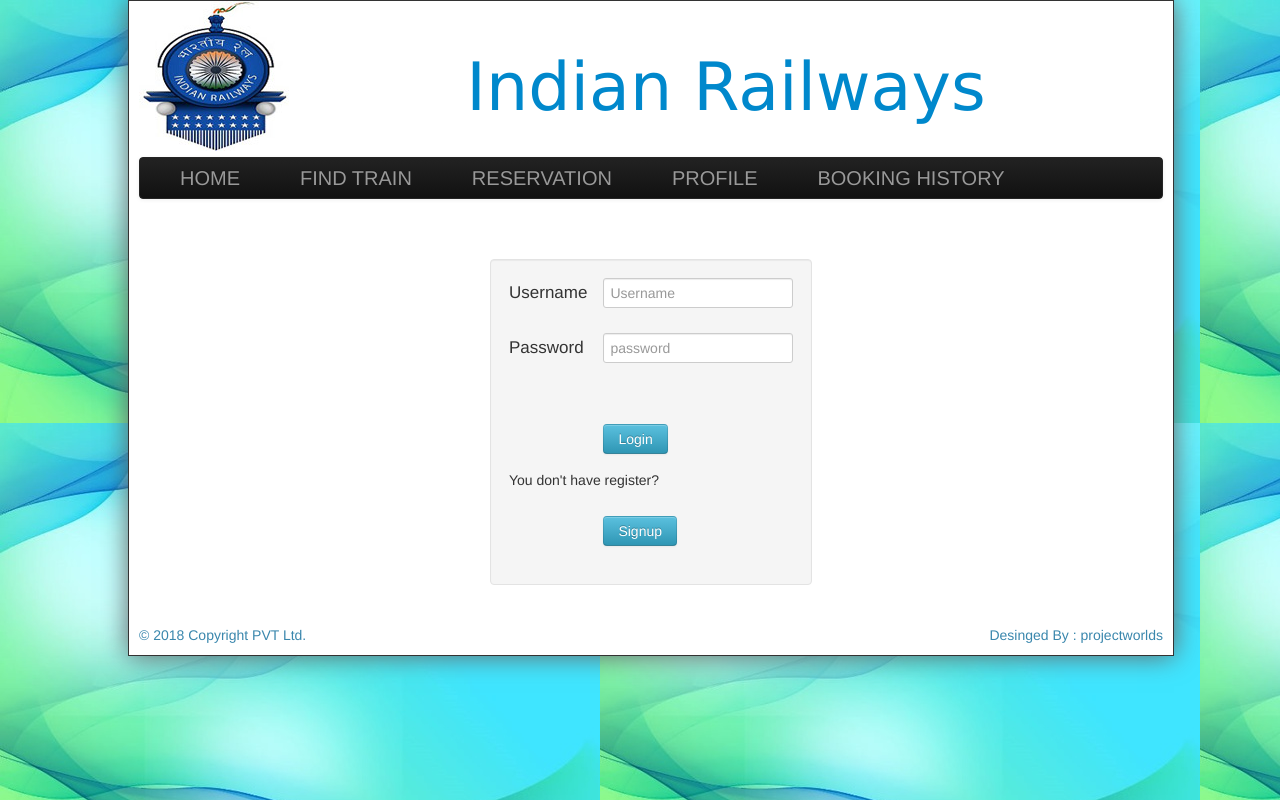
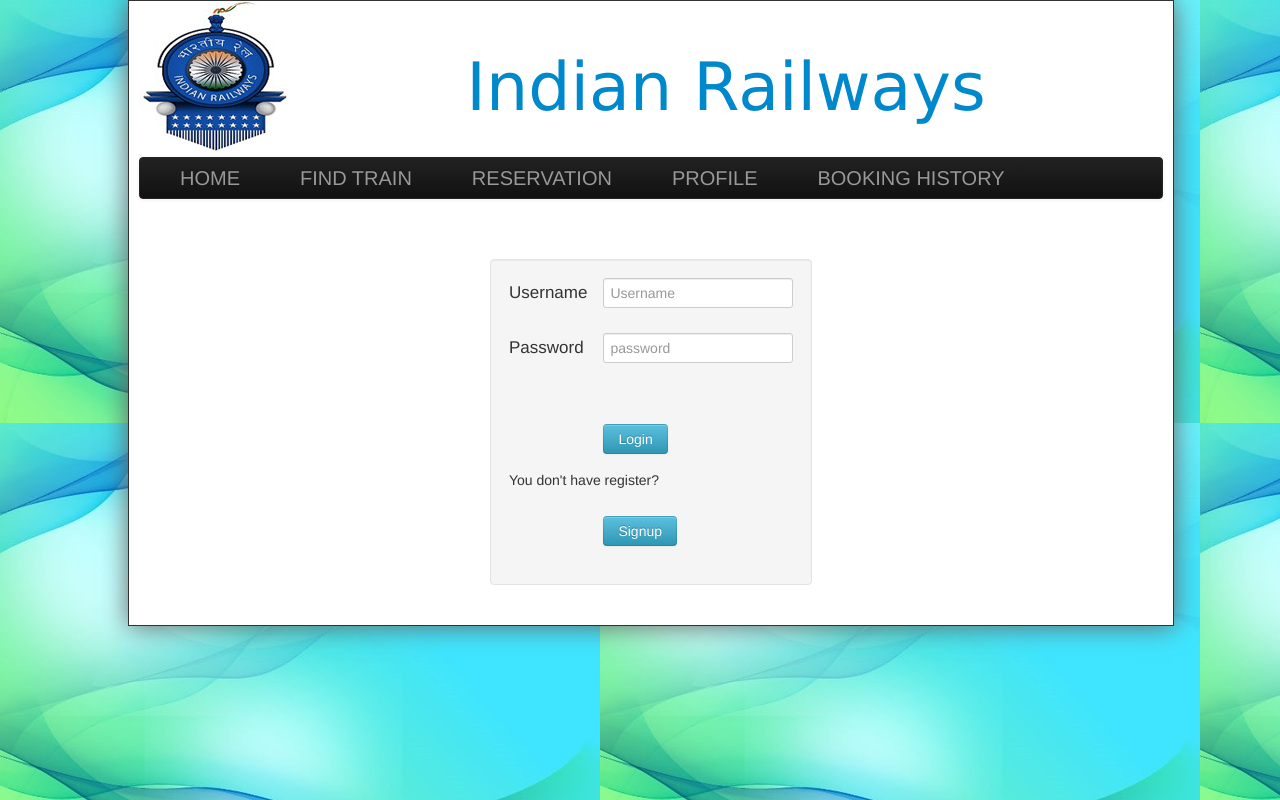
Before and after one commit to Anshul-gour01/TrackMaster_booking, a PHP site: page /login1.php in a window 1280 px wide. Run offline with PHP 8.4, Linux system fonts and the light colour scheme.

Commit message:
Update login1.php

```diff
--- a/railres/login1.php
+++ b/railres/login1.php
@@ -118,15 +118,8 @@
 		<br/>
 		<!-- Footer -->
 <footer >
-		<div style="width:100%;">
-			<div style="float:left;">
-			<p class="text-right text-info">  &copy; 2018 Copyright PVT Ltd.</p>
-			</div>
-			<div style="float:right;">
-			<p class="text-right text-info">	Desinged By : projectworlds</p>
-			</div>
-		</div>
-		</footer>
+
+</footer>
 	</div>
 </body>
 </html>
```
